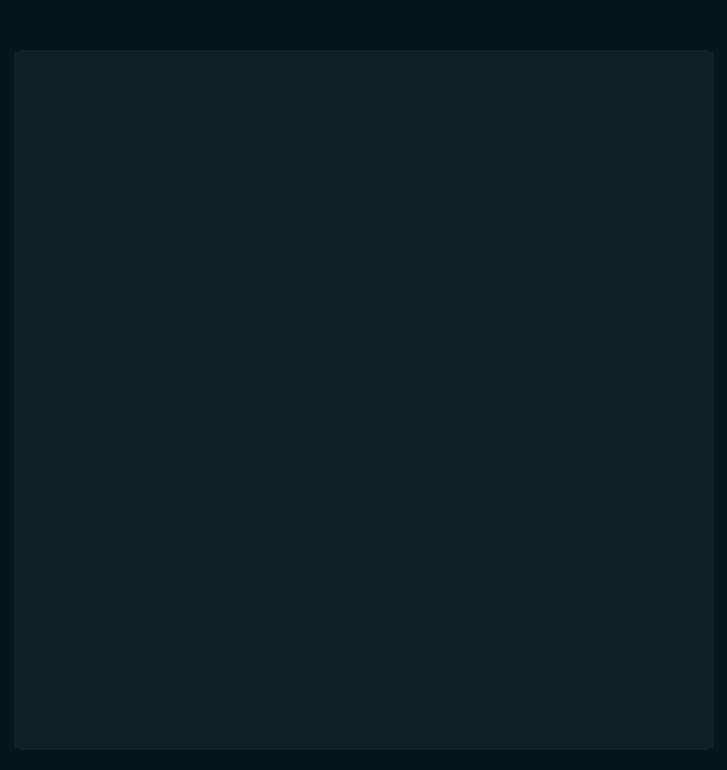
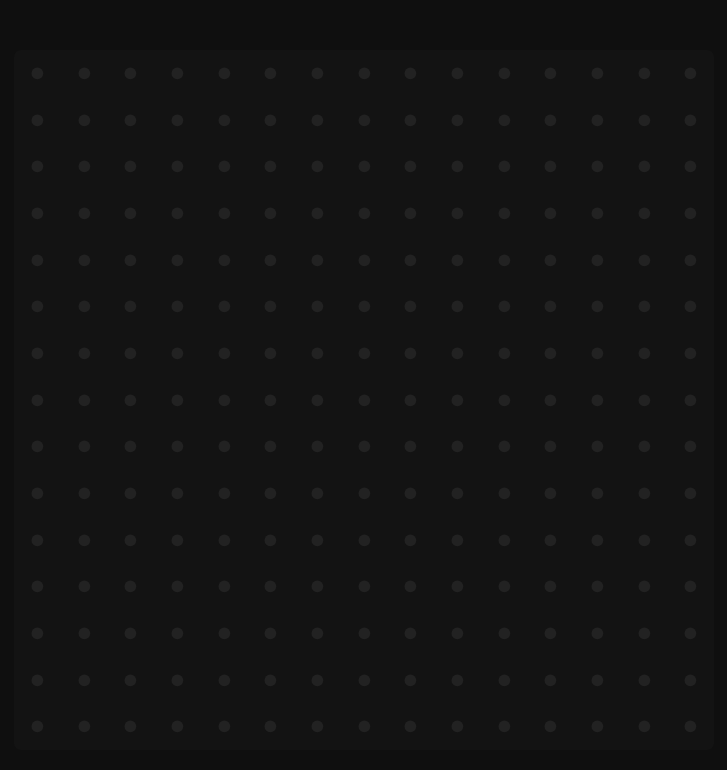
Before and after one commit to JacobZwang/HackJA, a plain HTML site: page index.html in a window 1280 px wide. Shown: the whole page, without its empty margins (276-1003 px from the left). Drawn offline with Linux system fonts and the light colour scheme.

Commit message:
hover and click

```diff
--- a/main.js
+++ b/main.js
@@ -1,41 +1,61 @@
 (function () {
   const options = {
-    gridSize: [20, 20],
+    gridSize: [15, 15],
     margin: 100,
-    backgroundColor: "rgb(5, 23, 29)",
   };
-
-  document.body.style = `background-color: ${options.backgroundColor}`;
 
   const container = document.createElement("div");
   container.classList.add("container");
   container.style.height = `${window.innerHeight - options.margin}px`;
   container.style.width = `${
-    ((window.innerHeight - options.margin) / options.gridSize[0]) *
-    options.gridSize[1]
+    ((window.innerHeight - options.margin) / options.gridSize[1]) *
+    options.gridSize[0]
   }px`;
 
   function createRow() {
     const row = document.createElement("div");
     row.classList.add("row");
+    row.style.gridTemplateColumns = `repeat(${options.gridSize[1]}, 1fr)`;
+    row.style.height = `${
+      parseInt(container.style.height.replace("px", "")) / options.gridSize[1]
+    }px`;
     return row;
   }
 
-  function createTile() {
+  function createTile(x, y) {
     const tile = document.createElement("div");
     tile.classList.add("tile");
-    tile.style.gridTemplateColumns = `repeat(${options.gridSize}, 1fr)`;
+
+    const dot = document.createElement("div");
+    dot.classList.add("dot");
+    tile.appendChild(dot);
+
+    tile.addEventListener("mouseover", mouseOver);
+    tile.addEventListener("click", mouseClick);
+
+    function mouseOver() {
+      dot.classList.add("dotActive");
+
+      tile.addEventListener("mouseleave", () => {
+        dot.classList.remove("dotActive");
+
+        tile.removeEventListener("mouseleave", mouseOver);
+      });
+    }
+
+    function mouseClick() {
+      console.log(x, y);
+    }
     return tile;
   }
 
-  const tiles = new Array(5)
-    .fill(container.appendChild(createRow()))
-    .map((row) => {
-      for (i = 0; i < 10; i++) {
-        row.appendChild(createTile());
-      }
-      return row;
-    });
+  const tiles = Array.from({ length: options.gridSize[1] }, () =>
+    container.appendChild(createRow())
+  ).map((row, rowNum) =>
+    new Array(options.gridSize[0])
+      .fill()
+      .map((_, colNum) => row.appendChild(createTile(colNum, rowNum)))
+  );
 
   document.body.appendChild(container);
 })();
--- a/style.css
+++ b/style.css
@@ -16,18 +16,35 @@ body {
   display: inline-flex;
   margin: 0;
   align-items: center;
+  background-color: rgb(15, 15, 15);
 }
 
 .container {
-  background-color: rgb(13, 33, 39);
+  background-color: rgb(19, 19, 19);
   border-radius: 5pt;
 }
 
 .tile {
-  background-color: rgb(41, 62, 68);
+  /* background-color: rgb(34, 34, 34); */
   height: 100%;
   width: 100%;
+  margin: auto;
+}
+
+.dot {
+  height: 100%;
+  width: 100%;
+  transform: scale(0.25);
+  background-color: rgb(34, 34, 34);
+  transform: scale(0.25);
+  border-radius: 50%;
+  transition: 200ms cubic-bezier(0.4, 0.95, 0.68, 0.99);
+}
+
+.dotActive {
+  transform: scale(0.9);
   border-radius: 5pt;
+  background-color: rgb(34, 34, 34);
 }
 
 .row {
```
